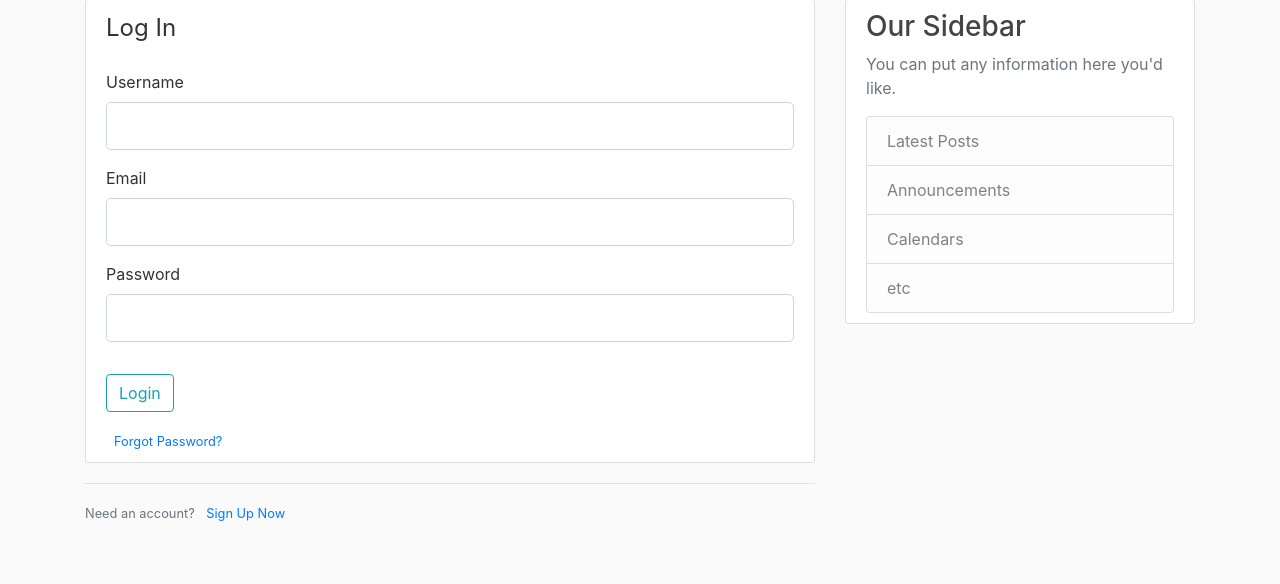
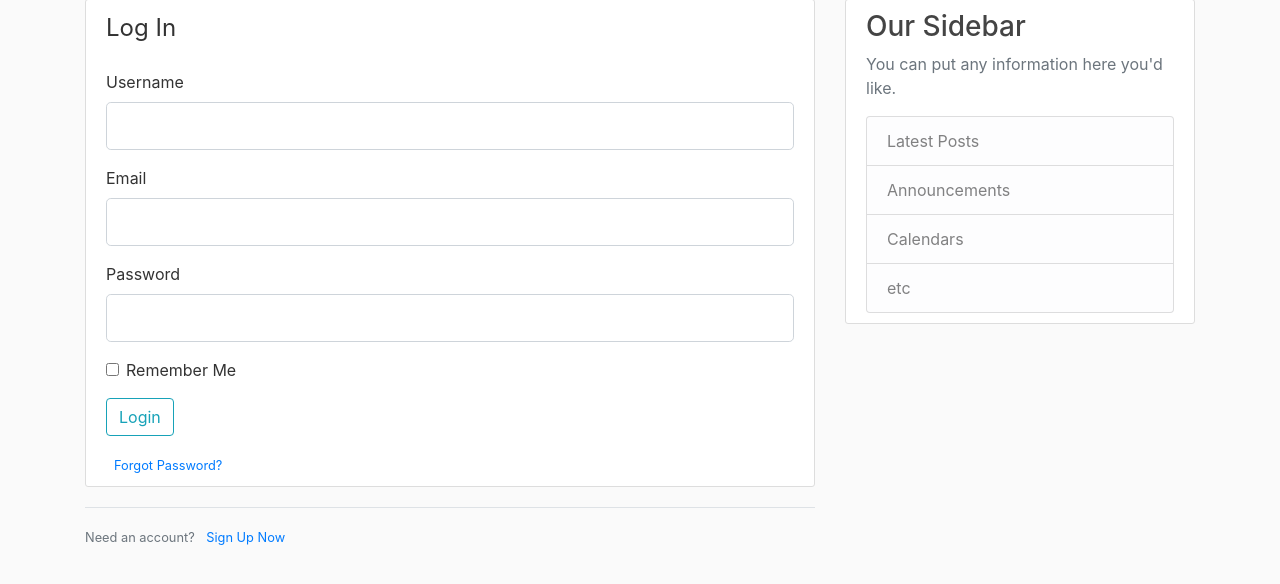
Before and after one commit to osamaaraja/flask-learning, a Flask app: page /login in a window 1280 px wide. Shown: the part 81-665 px from the top of the page. Run offline with Flask 3, Linux system fonts and the light colour scheme; some libraries are stand-ins or nearby versions.

Commit message:
remember me added

```diff
--- a/templates/login.html
+++ b/templates/login.html
@@ -53,6 +53,12 @@
                         {{ form.password(class="form-control form-control-lg") }}
                     {% endif %}
                 </div>
+                <div class="form-check">
+                    {{ form.remember_me(class="form-check-input") }}
+                    {{ form.remember_me.label(class="form-check-label") }}
+
+
+                </div>
 
             </fieldset>
             <div class="form-group">
```
